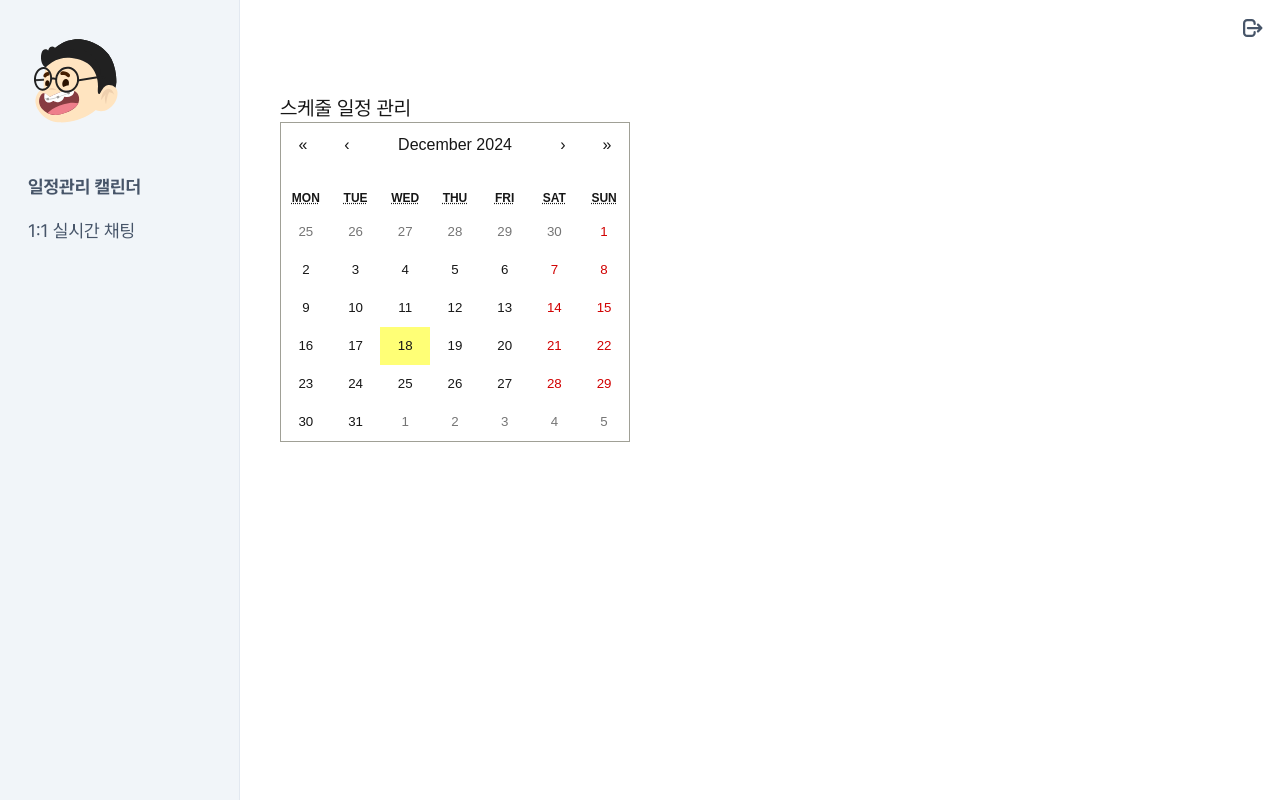
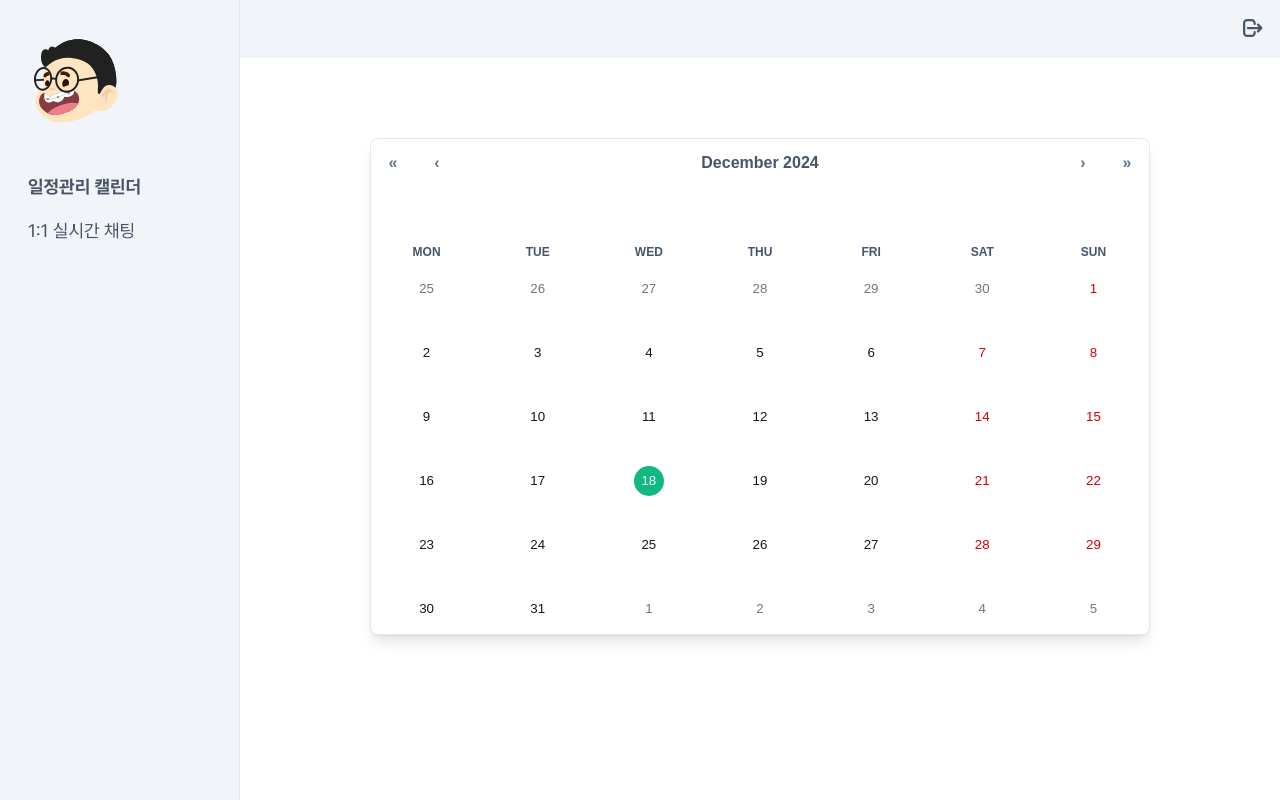
Before and after one commit to hyunwlee-dev/schedule-management, a Next.js app: page / in a window 1280 px wide. Built offline with nearby package versions, Linux system fonts and the light colour scheme.

Commit message:
feat(component): calendar-board, calendar.css

```diff
--- a/app/layout.tsx
+++ b/app/layout.tsx
@@ -26,7 +26,7 @@ export default function RootLayout({
           <ScheduleSidebar />
           <div className="flex flex-auto flex-col">
             <Header />
-            <main className="flex-auto px-10 pt-9">
+            <main className="flex-auto flex justify-center mt-20">
               {children}
               {modal}
             </main>
--- a/app/page.tsx
+++ b/app/page.tsx
@@ -1,15 +1,7 @@
-// import Link from 'next/link';
-import Calendar from 'react-calendar';
-import 'react-calendar/dist/Calendar.css';
+import CustomCalendar from '@components/calendar/CalendarBoard';
 
 async function Home() {
-  // const dates = Array.from({ length: 6 }, (_, i) => i + 1);
-  return (
-    <main>
-      <h1 className="text-xl">스케줄 일정 관리</h1>
-      <Calendar />
-    </main>
-  );
+  return <CustomCalendar />;
 }
 
 export default Home;
--- a/app/schedules/page.tsx
+++ /dev/null
@@ -1,37 +0,0 @@
-import Link from 'next/link';
-
-async function ScheduleManagementPage() {
-  return (
-    <main>
-      <Link className="block" href={`/schedule-management/${'24-12-18'}`}>
-        24-12-18
-      </Link>
-      <Link className="block" href={`/schedule-management/${'24-12-19'}`}>
-        24-12-19
-      </Link>
-      <Link className="block" href={`/schedule-management/${'24-12-20'}`}>
-        24-12-20
-      </Link>
-      <Link className="block" href={`/schedule-management/${'24-12-21'}`}>
-        24-12-21
-      </Link>
-      <Link className="block" href={`/schedule-management/${'24-12-22'}`}>
-        24-12-22
-      </Link>
-      <Link className="block" href={`/schedule-management/${'24-12-23'}`}>
-        24-12-23
-      </Link>
-      <Link className="block" href={`/schedule-management/${'24-12-24'}`}>
-        24-12-24
-      </Link>
-      <Link className="block" href={`/schedule-management/${'24-12-25'}`}>
-        24-12-25
-      </Link>
-      <Link className="block" href={`/schedule-management/${'24-12-26'}`}>
-        24-12-26
-      </Link>
-    </main>
-  );
-}
-
-export default ScheduleManagementPage;
--- a/components/Header.tsx
+++ b/components/Header.tsx
@@ -8,7 +8,7 @@ function Header() {
   const { handleToggle } = useSidebarContext();
 
   return (
-    <header className="flex justify-between md:justify-end px-[16px] pb-[18px] pt-[16px] align-middle">
+    <header className="bg-slate-100 flex justify-between md:justify-end px-[16px] pb-[18px] pt-[16px] align-middle">
       <button onClick={handleToggle} className="block md:hidden">
         <Bars3Icon className="text-slate-600 size-6" />
       </button>
--- a/components/ScheduleSidebar.tsx
+++ b/components/ScheduleSidebar.tsx
@@ -2,6 +2,8 @@
 
 import Link from 'next/link';
 import { useSelectedLayoutSegment } from 'next/navigation';
+
+import cn from '@/utils/cn';
 
 import Sidebar from './commons/sidebar/Sidebar';
 import { useSidebarContext } from './commons/sidebar/SidebarProvider';
@@ -11,7 +13,7 @@ function ScheduleSidebar() {
   const { sidebarStyle } = useSidebarContext();
 
   return (
-    <Sidebar className={sidebarStyle}>
+    <Sidebar className={cn('flex-shrink-0', sidebarStyle)}>
       <Sidebar.Group className="font-normal">
         <Sidebar.List>
           <Link href="/">
--- /dev/null
+++ b/components/calendar/CalendarBoard.tsx
@@ -0,0 +1,30 @@
+'use client';
+
+import { useRouter } from 'next/navigation';
+import { useState } from 'react';
+
+import dayjs from 'dayjs';
+import 'dayjs/locale/ko';
+import Calendar from 'react-calendar';
+
+import './calendar.css';
+
+type ValuePiece = Date | null;
+
+type Value = ValuePiece | [ValuePiece, ValuePiece];
+
+const SCHEDULE_DATE_FORMAT = 'YYYY-MM-DD';
+
+function CalendarBoard() {
+  const router = useRouter();
+  const [date, setDate] = useState<Value>(new Date());
+
+  const handleDate = (value: Value) => {
+    router.push(`/schedules/${dayjs(value?.toString()).format(SCHEDULE_DATE_FORMAT)}`);
+    setDate(value);
+  };
+
+  return <Calendar value={date} onChange={handleDate} />;
+}
+
+export default CalendarBoard;
--- /dev/null
+++ b/components/calendar/calendar.css
@@ -0,0 +1,90 @@
+@import 'react-calendar/dist/Calendar.css';
+
+.react-calendar {
+  @apply flex flex-col gap-10 size-3/4 border border-slate-200 shadow-lg rounded-lg;
+}
+
+.react-calendar__navigation {
+  @apply mt-3;
+}
+
+.react-calendar__month-view__days__day {
+  @apply relative h-16 border border-emerald-200;
+}
+
+.react-calendar__month-view__days__day abbr {
+  position: absolute;
+  top: 25%;
+  left: 50%;
+  transform: translate(-50%, -50%)
+}
+abbr {
+  display: inline-block;
+  width: 30px;
+  height: 30px;
+  line-height: 30px;
+}
+
+/* yyyy년 MM월 */
+.react-calendar__navigation__label > span {
+  @apply text-slate-600 text-base font-bold rounded-lg;
+}
+
+/* 요일 */
+.react-calendar__month-view__weekdays abbr {
+  @apply text-slate-600 font-bold no-underline;
+}
+
+/* navigation */
+.react-calendar__navigation button:enabled:hover,
+.react-calendar__navigation button:enabled:focus {
+  @apply bg-slate-50;
+}
+.react-calendar__navigation__label:enabled:hover span,
+.react-calendar__navigation__label:enabled:focus span {
+  @apply text-slate-600;
+}
+
+.react-calendar__navigation__arrow {
+  @apply text-slate-500 font-bold text-base;
+}
+
+.react-calendar__tile:enabled:hover abbr,
+.react-calendar__tile:enabled:focus abbr {
+  @apply text-white bg-emerald-300 rounded-full;
+}
+
+.react-calendar__tile:enabled:hover,
+.react-calendar__tile:enabled:focus {
+  background-color: transparent;
+}
+
+.react-calendar__tile--active abbr {
+  @apply text-white bg-emerald-200 rounded-full;
+}
+
+.react-calendar__tile--active {
+  background-color: transparent;
+}
+
+.react-calendar__tile--now abbr {
+  @apply text-white bg-emerald-500 rounded-full;
+}
+
+.react-calendar__tile--now {
+  background: transparent;
+}
+
+.react-calendar__tile--now:enabled:hover,
+.react-calendar__tile--now:enabled:focus {
+  @apply text-white;
+}
+
+.react-calendar__century-view__decades__decade:hover,
+.react-calendar__decade-view__years__year:hover {
+  @apply text-emerald-500;
+}
+
+.react-calendar__tile--hasActive {
+  @apply text-emerald-500;
+}
--- a/package.json
+++ b/package.json
@@ -16,6 +16,7 @@
     "@heroicons/react": "^2.2.0",
     "class-variance-authority": "^0.7.1",
     "clsx": "^2.1.1",
+    "dayjs": "^1.11.13",
     "next": "15.1.1",
     "react": "^19.0.0",
     "react-calendar": "^5.1.0",
```
Also changed, not shown: 1 other file (tests, documents, lock files or other folders).
